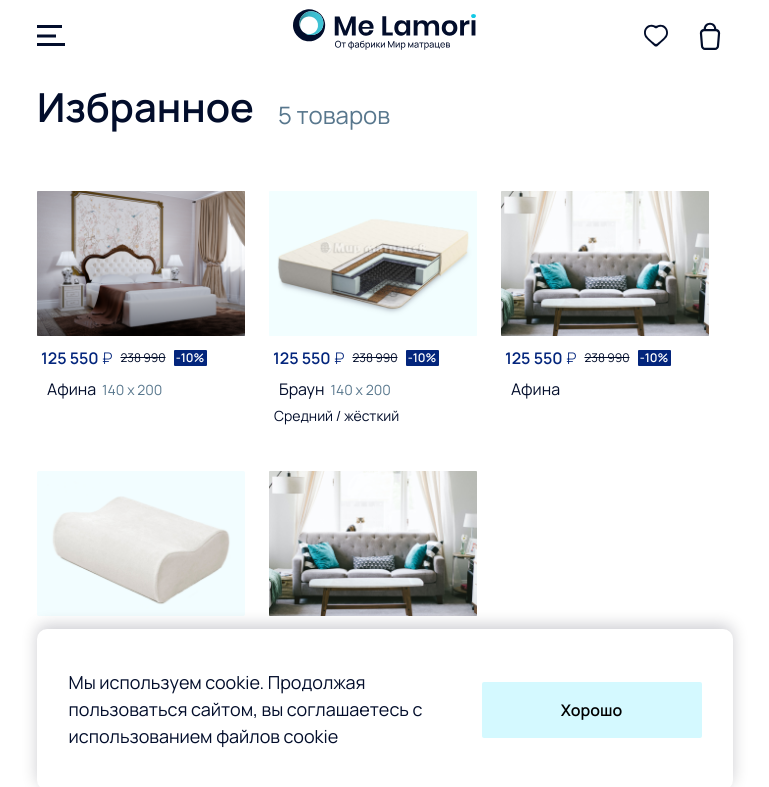
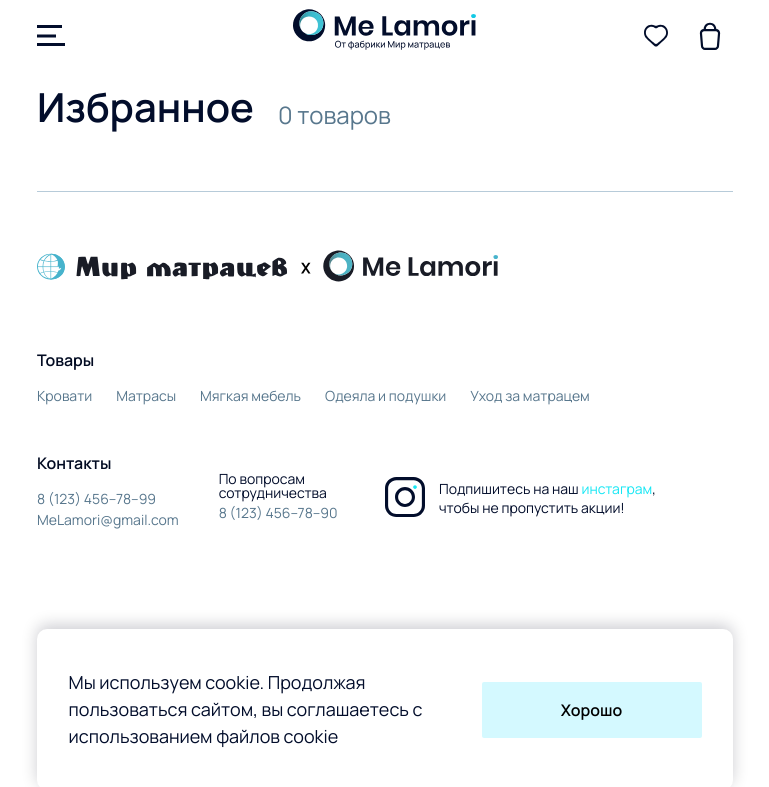
Before and after one commit to diananek/melamori, a Next.js app in the folder melamori-next-app/: page /favorites in a window 1280 px wide. Shown: the top 787 px of the page, without its empty margins (255-1024 px from the left). Built offline with nearby package versions, Linux system fonts and the light colour scheme.

Commit message:
Реализована страница избранного с помощью cookies

```diff
--- a/melamori-next-app/pages/favorites/index.js
+++ b/melamori-next-app/pages/favorites/index.js
@@ -1,120 +1,33 @@
 import MainLayout from "../../components/MainLayout";
+import ProductCard from "../../components/ProductCard";
+import {useAppContext} from "../../context/state";
+import {getKeys} from "../../lib/getKeys";
 
 export default function FavoritesPage() {
+    const ctx = useAppContext()
+    const cookies = ctx.cookieFav
+    const favoritesCount = cookies.length
+
     return(
-        <MainLayout title={"Избранное"}>
-                <div className="container">
-                    <div className="page__name page__name_actions">
-                        <h1 className="page__title">Избранное</h1>
-                        <div className="page__goods-count">5 товаров</div>
+        <MainLayout title={'Избранное'}>
+            <div className="container">
+                <div className={"page__name page__name_actions"}>
+                    <h1 className={"page__title"}>Избранное</h1>
+                    <div className={"page__goods-count"}>{favoritesCount} товаров</div>
+                </div>
+            </div>
+            <div className="catalog">
+                <div className="catalog__container container">
+                    <div className="catalog__grid catalog__grid_actions">
+                        {
+                            cookies.map((item) =>
+                                <ProductCard collectionName={item["__typename"]} key={item.id}
+                                             productData={item} keys={getKeys(item["__typename"])} className={"catalog__item"}/>
+                            )
+                        }
                     </div>
-                    <section className="catalog">
-                        <div className="catalog__container container">
-                            <div className="catalog__grid catalog__grid_actions">
-                                <article className="catalog__item product-card">
-                                    <div className="product-card__img">
-                                        <a href="bed-item.html">
-                                            <img
-                                                src="/img/product/product_similar/Bed-Afina.png"
-                                                alt="Кровать Афина"/>
-                                        </a>
-                                        <div className="product-card__discount">-10%</div>
-                                    </div>
-                                    <div className="product-card__prices">
-                                        <div className="product-card__price product-card__price_cur">125
-                                            550 <span>₽</span></div>
-                                        <div className="product-card__price product-card__price_old">238 990</div>
-                                        <div className="product-card__discount">-10%</div>
-                                        <div className="product-card__size">140 x 200</div>
-                                    </div>
-                                    <div className="product-card__dscr">
-                                        <div className="product-card__name">Афина</div>
-                                        <div className="product-card__size">140 x 200</div>
-                                    </div>
-                                </article>
-                                <article className="catalog__item product-card">
-                                    <div className="product-card__img">
-                                        <a href="mattress-item.html">
-                                            <img
-                                                src="img/product/product_similar/matr-braun.png"
-                                                alt="Матрац Браун"/>
-                                        </a>
-                                        <div className="product-card__discount">-10%</div>
-                                    </div>
-                                    <div className="product-card__prices">
-                                        <div className="product-card__price product-card__price_cur">125
-                                            550 <span>₽</span></div>
-                                        <div className="product-card__price product-card__price_old">238 990</div>
-                                        <div className="product-card__discount">-10%</div>
-                                        <div className="product-card__size">140 x 200</div>
-                                    </div>
-                                    <div className="product-card__dscr">
-                                        <div className="product-card__name">Браун</div>
-                                        <div className="product-card__size">140 x 200</div>
-                                        <div className="product-card__hard matr-hard"> Средний / жёсткий</div>
-                                    </div>
-                                </article>
-                                <article className="catalog__item product-card">
-                                    <div className="product-card__img">
-                                        <a href="sofa-item.html">
-                                            <img
-                                                src="/img/product/product_similar/sofa-Afina.png"
-                                                alt="Софа Афина"/>
-                                        </a>
-                                        <div className="product-card__discount">-10%</div>
-                                    </div>
-                                    <div className="product-card__prices">
-                                        <div className="product-card__price product-card__price_cur">125
-                                            550 <span>₽</span></div>
-                                        <div className="product-card__price product-card__price_old">238 990</div>
-                                        <div className="product-card__discount">-10%</div>
-                                    </div>
-                                    <div className="product-card__dscr">
-                                        <div className="product-card__name">Афина</div>
-                                    </div>
-                                </article>
-                                <article className="catalog__item product-card">
-                                    <div className="product-card__img">
-                                        <a href="pillow-item.html">
-                                            <img
-                                                src="/img/product/product_similar/pillow-wave.png "
-                                                alt="Подушка Волна"/>
-                                        </a>
-                                        <div className="product-card__discount">-10%</div>
-                                    </div>
-                                    <div className="product-card__prices">
-                                        <div className="product-card__price product-card__price_cur">125
-                                            550 <span>₽</span></div>
-                                        <div className="product-card__price product-card__price_old">238 990</div>
-                                        <div className="product-card__discount">-10%</div>
-                                    </div>
-                                    <div className="product-card__dscr">
-                                        <div className="product-card__name">Волна</div>
-                                    </div>
-                                </article>
-                                <article className="catalog__item product-card">
-                                    <div className="product-card__img">
-                                        <a href="sofa-item.html">
-                                            <img
-                                                src="img/product/product_similar/sofa-Afina.png"
-                                                alt="Софа Афина"/>
-                                        </a>
-                                        <div className="product-card__discount">-10%</div>
-                                    </div>
-                                    <div className="product-card__prices">
-                                        <div className="product-card__price product-card__price_cur">125
-                                            550 <span>₽</span></div>
-                                        <div className="product-card__price product-card__price_old">238 990</div>
-                                        <div className="product-card__discount">-10%</div>
-                                    </div>
-                                    <div className="product-card__dscr">
-                                        <div className="product-card__name">Афина</div>
-                                    </div>
-                                </article>
-                            </div>
-                        </div>
-                    </section>
                 </div>
+            </div>
         </MainLayout>
     )
 }
```
